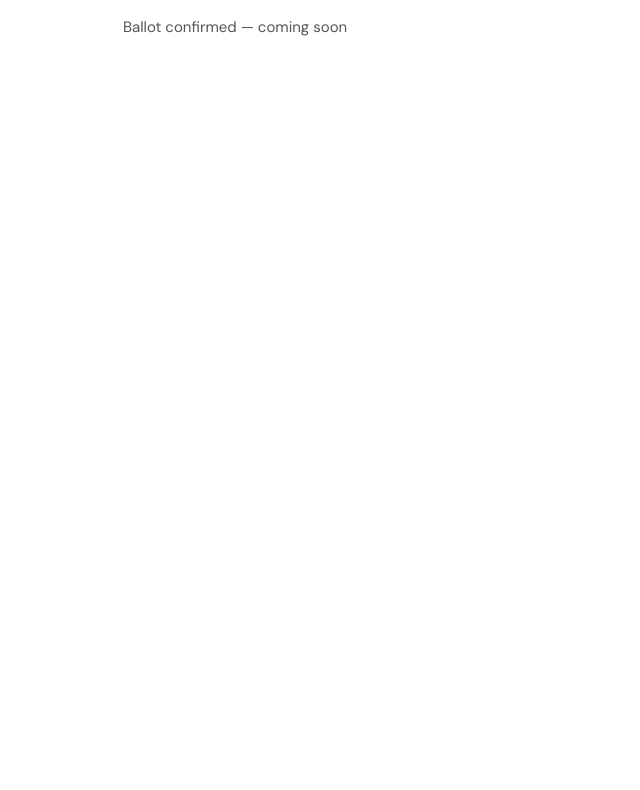
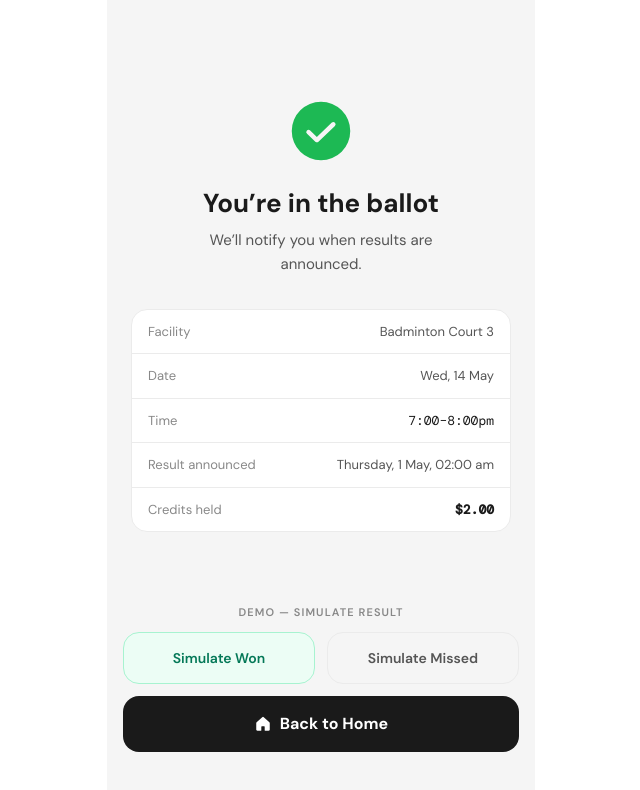
Before and after one commit to AcesonAw-Builder/activesg-prototype, a Next.js app: page /ballot/confirm in a window 1280 px wide. Shown: the top 790 px of the page, without its empty margins (319-959 px from the left). Built offline with nearby package versions, Linux system fonts and the light colour scheme; a web font is replaced by a local one.

Commit message:
feat: /ballot/confirm screen

```diff
--- a/app/ballot/confirm/page.tsx
+++ b/app/ballot/confirm/page.tsx
@@ -1,7 +1,139 @@
+"use client"
+
+import { useEffect } from "react"
+import Link from "next/link"
+import { motion } from "motion/react"
+import { CheckCircle, House } from "phosphor-react"
+import { mockBallots, mockUser } from "@/lib/mockData"
+import { formatDate, formatTimeRange, formatCredits } from "@/lib/utils"
+
+const ballot = mockBallots.find((b) => b.status === "pending" && b.userId === mockUser.id)!
+
+const resultDate = new Date(ballot.resultAt).toLocaleString("en-SG", {
+  weekday: "long",
+  month: "short",
+  day: "numeric",
+  hour: "2-digit",
+  minute: "2-digit",
+  hour12: true,
+  timeZone: "Asia/Singapore",
+})
+
 export default function BallotConfirmPage() {
+  useEffect(() => {
+    // Remove any stale body class from qr screen
+    document.documentElement.style.filter = ""
+  }, [])
+
   return (
-    <main className="p-4">
-      <p className="text-text-secondary text-body">Ballot confirmed — coming soon</p>
-    </main>
-  );
+    <div className="min-h-dvh bg-surface-1 dark:bg-dark-surface-0 flex flex-col">
+      {/* Success hero */}
+      <div className="flex-1 flex flex-col items-center justify-center px-6 pt-16 pb-8 text-center">
+        <motion.div
+          initial={{ scale: 0.5, opacity: 0 }}
+          animate={{ scale: 1, opacity: 1 }}
+          transition={{ type: "spring", stiffness: 260, damping: 20, delay: 0.1 }}
+        >
+          <CheckCircle
+            size={72}
+            weight="fill"
+            className="text-success mx-auto"
+            aria-hidden
+          />
+        </motion.div>
+
+        <motion.div
+          initial={{ y: 16, opacity: 0 }}
+          animate={{ y: 0, opacity: 1 }}
+          transition={{ delay: 0.3, type: "spring", stiffness: 300, damping: 28 }}
+        >
+          <h1 className="text-[26px] font-bold text-text-primary dark:text-[#F5F5F5] mt-5 leading-tight">
+            You&rsquo;re in the ballot
+          </h1>
+          <p className="text-[15px] text-text-secondary dark:text-[#AAAAAA] mt-2 max-w-[280px] mx-auto leading-relaxed">
+            We&rsquo;ll notify you when results are announced.
+          </p>
+        </motion.div>
+
+        {/* Ballot summary card */}
+        <motion.div
+          className="w-full mt-8"
+          initial={{ y: 16, opacity: 0 }}
+          animate={{ y: 0, opacity: 1 }}
+          transition={{ delay: 0.45, type: "spring", stiffness: 300, damping: 28 }}
+        >
+          <div className="bg-white dark:bg-dark-surface-1 rounded-2xl border border-surface-2 dark:border-dark-surface-2 divide-y divide-surface-2 dark:divide-dark-surface-2 text-left">
+            <ConfirmRow label="Facility" value={ballot.facilityName} />
+            <ConfirmRow label="Date" value={formatDate(ballot.date)} />
+            <ConfirmRow
+              label="Time"
+              value={formatTimeRange(ballot.startTime, ballot.endTime)}
+              valueClass="font-mono tabular-nums"
+            />
+            <ConfirmRow label="Result announced" value={resultDate} />
+            <ConfirmRow
+              label="Credits held"
+              value={formatCredits(ballot.creditsHeld)}
+              valueClass="font-mono font-semibold text-text-primary dark:text-[#F5F5F5]"
+            />
+          </div>
+        </motion.div>
+      </div>
+
+      {/* Bottom actions */}
+      <motion.div
+        className="px-4 pb-12 pt-2 space-y-3"
+        initial={{ y: 20, opacity: 0 }}
+        animate={{ y: 0, opacity: 1 }}
+        transition={{ delay: 0.6, type: "spring", stiffness: 300, damping: 28 }}
+      >
+        {/* Demo: simulate result */}
+        <p className="text-[11px] font-semibold text-text-tertiary dark:text-[#555] uppercase tracking-widest text-center">
+          Demo — simulate result
+        </p>
+        <div className="grid grid-cols-2 gap-3">
+          <Link
+            href={`/ballot/result/${ballot.id}?result=won`}
+            className="flex items-center justify-center bg-emerald-50 dark:bg-emerald-950/40 border border-emerald-200 dark:border-emerald-800/40 text-emerald-700 dark:text-emerald-400 text-[14px] font-semibold rounded-2xl text-center"
+            style={{ minHeight: 52 }}
+          >
+            Simulate Won
+          </Link>
+          <Link
+            href={`/ballot/result/${ballot.id}?result=missed`}
+            className="flex items-center justify-center bg-neutral-100 dark:bg-dark-surface-2 border border-surface-2 dark:border-dark-surface-2 text-text-secondary dark:text-[#AAAAAA] text-[14px] font-semibold rounded-2xl text-center"
+            style={{ minHeight: 52 }}
+          >
+            Simulate Missed
+          </Link>
+        </div>
+
+        <Link
+          href="/home"
+          className="flex items-center justify-center gap-2 w-full bg-text-primary dark:bg-[#F5F5F5] text-white dark:text-[#1A1A1A] text-[16px] font-bold rounded-2xl"
+          style={{ minHeight: 56 }}
+        >
+          <House size={18} weight="fill" aria-hidden />
+          Back to Home
+        </Link>
+      </motion.div>
+    </div>
+  )
 }
+
+function ConfirmRow({
+  label,
+  value,
+  valueClass = "text-text-secondary dark:text-[#AAAAAA]",
+}: {
+  label: string
+  value: string
+  valueClass?: string
+}) {
+  return (
+    <div className="flex items-start justify-between gap-4 px-4 py-3">
+      <span className="text-[13px] text-text-tertiary dark:text-[#777] shrink-0">{label}</span>
+      <span className={`text-[13px] text-right ${valueClass}`}>{value}</span>
+    </div>
+  )
+}
```
Also changed, not shown: 1 other file (tests, documents, lock files or other folders).
